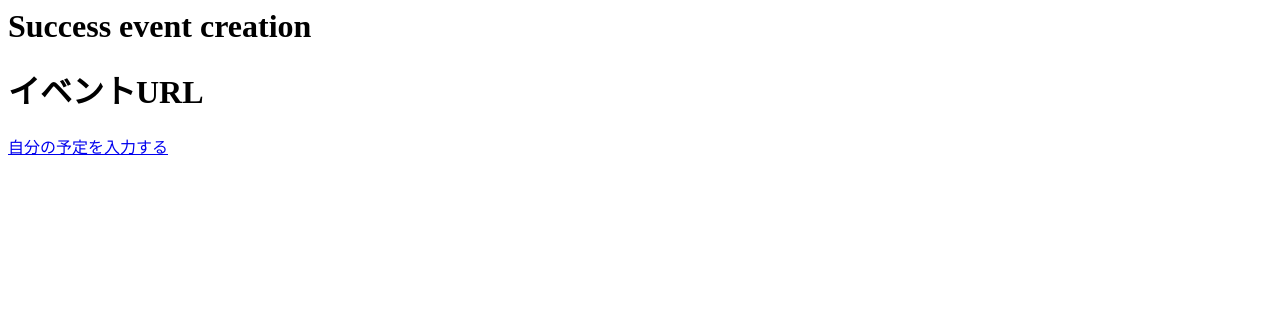
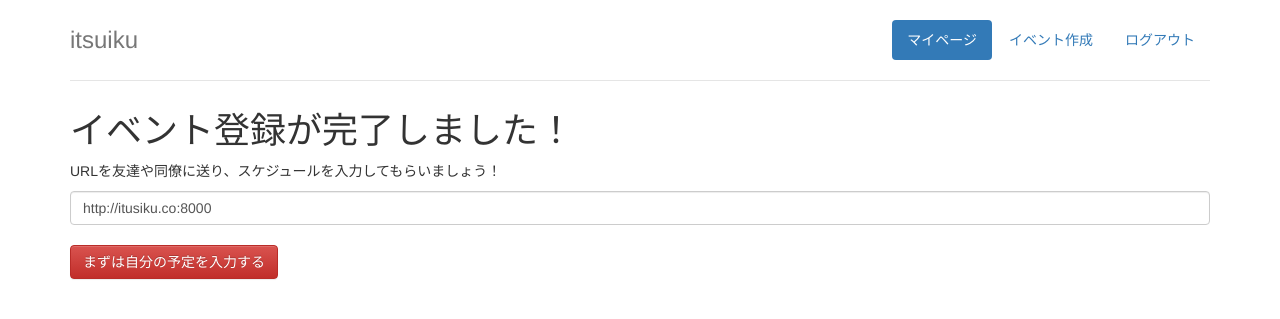
Before and after one commit to garigari-kun/itsuiku, a Django app: template src/templates/events/success.html in a window 1280 px wide. Shown: the top 319 px of the page. Run offline with Django 3.2, Linux system fonts and the light colour scheme; the template is opened without the code that fills it, so the values that code supplies are empty; parts of the project's set-up code (start-up, migrations or seed data) failed here and were passed over; some libraries are stand-ins or nearby versions.

Commit message:
Implroved templates

```diff
--- a/src/templates/events/success.html
+++ b/src/templates/events/success.html
@@ -1,5 +1,25 @@
-<h1>Success event creation</h1>
+{% extends 'base/app-base.html' %}
 
-<h1>イベントURL</h1>
+{% block home-title %}itsuiku | イベント作成完了{% endblock home-title %}
 
-<a href="http://itsuiku.co:8000/{{ event.event_code }}">自分の予定を入力する</a>
+{% block style %}
+<style>
+
+</style>
+{% endblock style %}
+
+
+{% block content %}
+<div class="container">
+
+  {% include 'includes/app-navbar.html' %}
+
+  <h1>イベント登録が完了しました！</h1>
+  <p>URLを友達や同僚に送り、スケジュールを入力してもらいましょう！</p>
+
+  <input type="text" class="form-control" value="http://itusiku.co:8000{{ event.event_code }}">
+  <br />
+  <a href="http://itsuiku.co:8000/{{ event.event_code }}" class="btn btn-danger">まずは自分の予定を入力する</a>
+
+
+{% endblock content %}
```
Also changed, not shown: src/templates/events/dashboard.html (+4 -5 lines), src/db.sqlite3.
